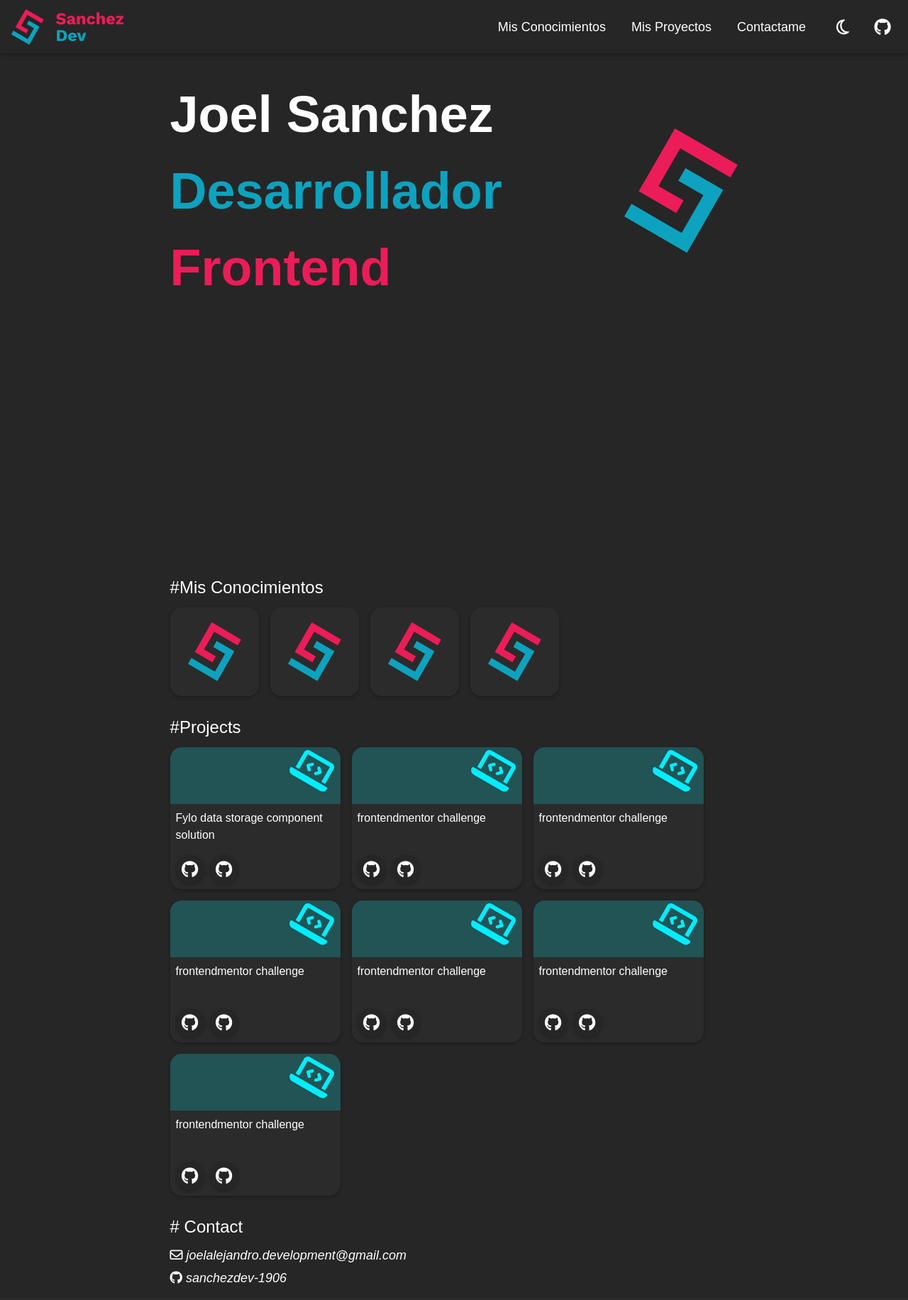
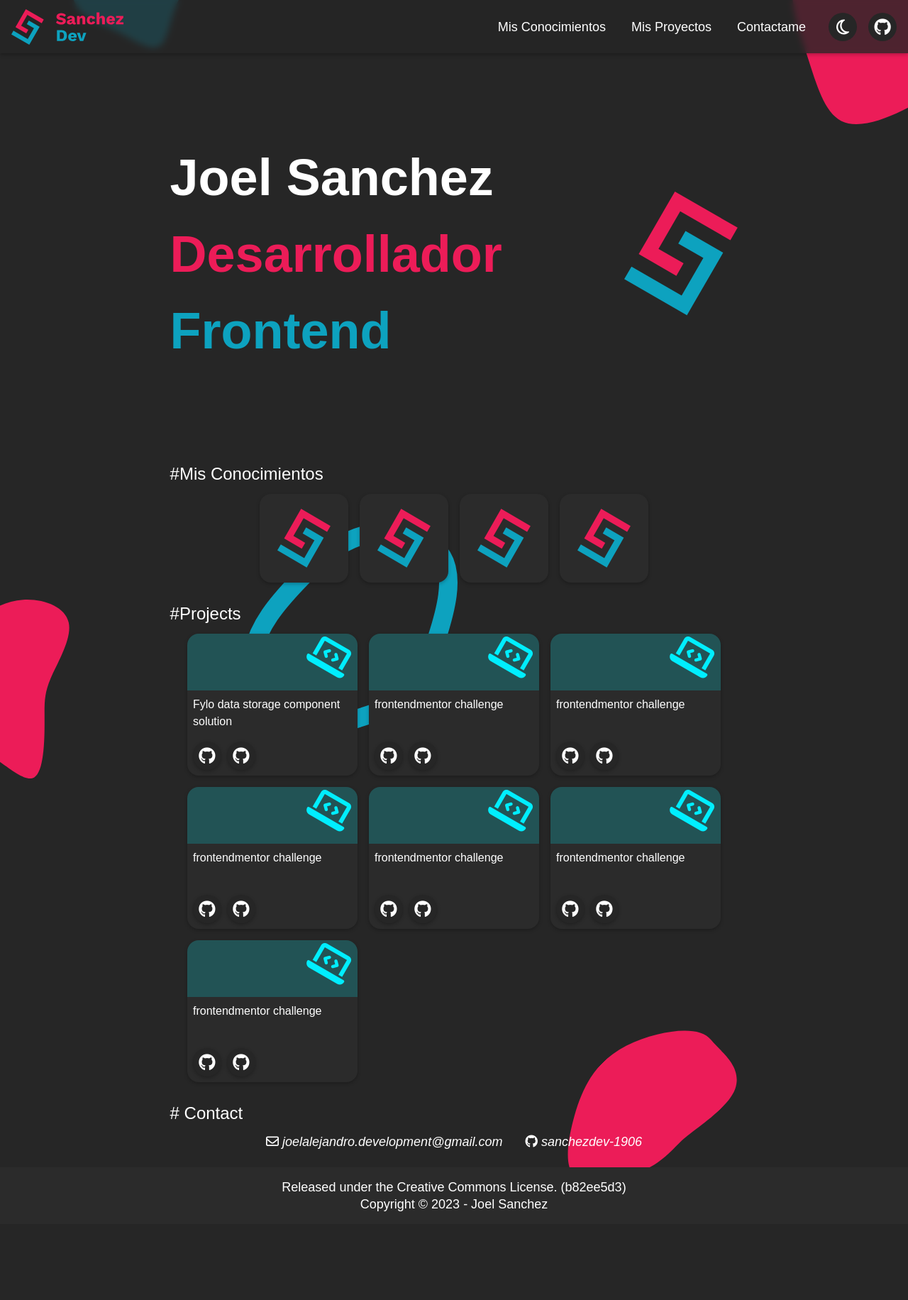
Before and after one commit to Joel-Development/joel-development.github.io, a website: page dev/index.pug in a window 1280 px wide. Shown: the top 1832 px of the page at 71% size. After the commit the page ends 1725 px from the top, so only its background shows below. Drawn offline with nearby package versions, Linux system fonts and the light colour scheme; files that its build step writes are made by us from their sources; files whose address does not match are found by name.

Commit message:
small fixexs

```diff
--- a/dev/index.pug
+++ b/dev/index.pug
@@ -9,7 +9,9 @@ html(lang="en")
     script(src="https://kit.fontawesome.com/e8f815e43c.js" crossorigin="anonymous")
     title Sanchez Dev - Frontend Developer
   body
-    img(src="./assets/img/shape-1.svg", alt="shape").shape-1
+    img(src="./assets/img/shape-1.svg", alt="shape").shape.shape-1
+    img(src="./assets/img/shape-4.svg", alt="shape").shape.shape-4
+    img(src="./assets/img/shape-5.svg", alt="shape").shape.shape-5
     header.menu
       a(href="https://sanchezdev-1906.github.io")
         img(src="./assets/logo/logo-big.svg", alt="sanchez dev logo").menu__logo
@@ -34,9 +36,9 @@ html(lang="en")
       .hero
         h1.hero__text Joel Sanchez
           br
-          span.text-cyan Desarrollador
+          span.text-red Desarrollador
           br
-          span.text-red Frontend
+          span.text-cyan Frontend
         img(src="./assets/logo/logo-small.svg", alt="sanchez dev logo").hero__img
       .skills#skills
         h2.title-2 #Mis Conocimientos
@@ -54,6 +56,8 @@ html(lang="en")
             img.skill__img(src="./assets/logo/logo-small.svg", alt="git")
             p.skill__name lorem
       .projects#projects
+        img(src="./assets/img/shape-2.svg", alt="shape").shape.shape-2
+        img(src="./assets/img/shape-3.svg", alt="shape").shape.shape-3
         h2.title-2 #Projects
         .cards-container
           .card
--- a/dev/sass/base/_base.scss
+++ b/dev/sass/base/_base.scss
@@ -5,6 +5,7 @@
 :root
 {
   scroll-behavior: smooth;
+  scroll-padding-top: 75px;
 }
 body,
 html
--- a/dev/sass/base/_shapes.scss
+++ b/dev/sass/base/_shapes.scss
@@ -1,7 +1,32 @@
-.shape-1
+.shape
 {
   position: absolute;
   z-index: -10;
-  top: -10%;
-  right: -20%;
 }
+.shape-1
+{
+  top: -5rem;
+  right: -5rem;
+}
+.shape-2
+{
+  transform: rotate(-45deg);
+  bottom: -100px;
+  right: 0;
+}
+.shape-3
+{
+  top: -100px;
+  left: 100px;
+}
+.shape-4
+{
+  top: -100px;
+  left: 100px;
+}
+.shape-5
+{
+  top: 50%;
+  left: -5em;
+  transform: rotate(-45deg);
+}
--- a/dev/sass/base/_variables.scss
+++ b/dev/sass/base/_variables.scss
@@ -7,6 +7,6 @@ $color-light--100: #FFFFFF;
   $color-light--80: #E6E6E6;
 $color-primary: #EC1C58;
 $color-secondary: #0DA2BF;
-$color-dark-transparent: hsla(0, 0%, 15%, 0.5);
+$color-dark-transparent: hsla(0, 0%, 15%, 0.80);
 $color-light-transparent: hsla(0, 0%, 100%, 0.25);
 $box-shadow: rgba(0, 0, 0, 0.25);
--- a/dev/sass/blocks/_contact.scss
+++ b/dev/sass/blocks/_contact.scss
@@ -4,6 +4,9 @@
   padding-bottom: 1rem;
   address
   {
+    display: flex;
+    justify-content: center;
+    gap: 2rem;
     .link
     {
       display: block;
@@ -25,6 +28,8 @@
       &:hover
       {
         color: $color-primary;
+        -webkit-text-shadow: $color-dark-transparent;
+        text-shadow: 0 0 5px $color-dark-transparent;
       }
     }
   }
--- a/dev/sass/blocks/_hero.scss
+++ b/dev/sass/blocks/_hero.scss
@@ -4,7 +4,7 @@
   grid-template-rows: max-content max-content;
 
   padding-top: 75px;
-  min-height: 100vh;
+  min-height: 80vh;
   &__text
   {
     padding: 2rem 0;
@@ -31,6 +31,7 @@
   .hero
   {
     grid-template-columns: min-content max-content;
+    grid-template-rows: 100%;
     justify-content: space-between;
     align-items: center;
     gap: 2rem;
--- a/dev/sass/blocks/_menu.scss
+++ b/dev/sass/blocks/_menu.scss
@@ -53,6 +53,11 @@
   {
     text-decoration: none;
     color: $color-light--100;
+    transition: .2s color;
+  }
+  & ul li a:hover
+  {
+    color: $color-primary;
   }
   & .buttons
   {
--- a/dev/sass/blocks/_projects.scss
+++ b/dev/sass/blocks/_projects.scss
@@ -1,5 +1,6 @@
 .projects
 {
+  position: relative;
   padding-top: 1rem;
   padding-bottom: 1rem;
   .cards-container
@@ -7,6 +8,7 @@
     display: grid;
     grid-template-columns: repeat(auto-fit, 240px);
     grid-auto-rows: 200px;
+    justify-content: center;
     gap: 1rem;
   }
   .card
--- a/dev/sass/blocks/_skills.scss
+++ b/dev/sass/blocks/_skills.scss
@@ -5,9 +5,11 @@
 }
 .skills-container
 {
+  margin: 0 auto;
   display: grid;
   grid-template-columns: repeat(auto-fit, 125px);
-  grid-template-rows: 125px;
+  justify-content: center;
+  grid-auto-rows: 125px;
   gap: 1rem;
 }
 .skill
```
Also changed, not shown: docs/assets/img/shape-4.svg (added), docs/assets/img/shape-5.svg (added), docs/index.html, docs/style.css.
